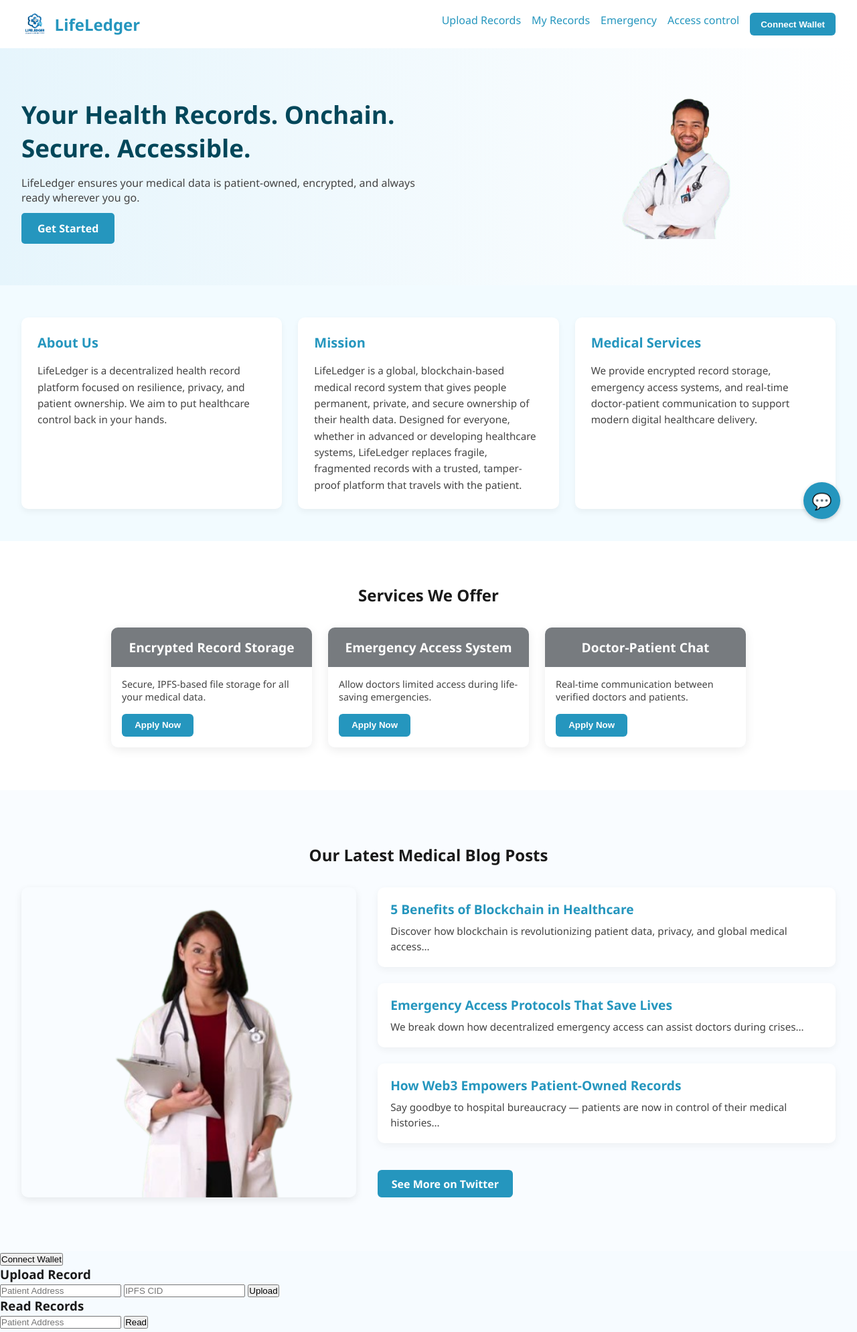
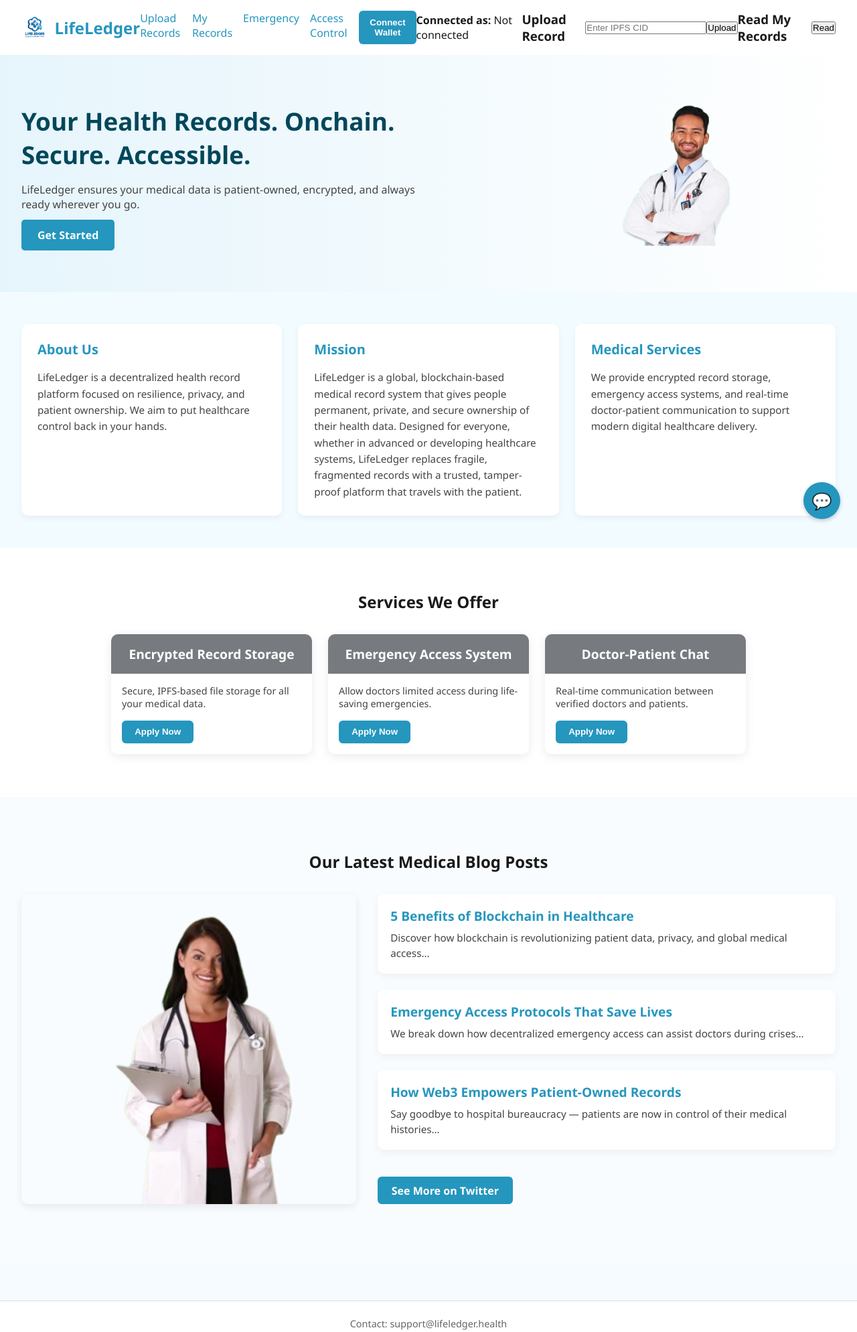
Before and after one commit to human-alienn/Life-Ledger, a plain HTML site: page index.html in a window 1280 px wide. Shown: the top 1989 px of the page at 67% size. Drawn offline with Linux system fonts and the light colour scheme; a script that the page names is missing.

Commit message:
Update index.html

```diff
--- a/index.html
+++ b/index.html
@@ -27,13 +27,28 @@
     </div>
 
     <!-- Navigation Links -->
-    <nav class="nav-links" id="nav-links">
-        <a href="#">Upload Records</a>
-        <a href="#">My Records</a>
-        <a href="#">Emergency</a>
-        <a href="#">Access control</a>
-      <button class="wallet-btn">Connect Wallet</button>
-    </nav>
+<!-- Connect Wallet in Nav -->
+<nav class="nav-links" id="nav-links">
+  <a href="#">Upload Records</a>
+  <a href="#">My Records</a>
+  <a href="#">Emergency</a>
+  <a href="#">Access Control</a>
+  <button class="wallet-btn" onclick="connectWallet()">Connect Wallet</button>
+</nav>
+
+<!-- Display Connected Address -->
+<p><strong>Connected as:</strong> <span id="walletAddress">Not connected</span></p>
+
+<!-- Upload Section -->
+<h3>Upload Record</h3>
+<input id="recordCID" placeholder="Enter IPFS CID" />
+<button onclick="uploadRecord()">Upload</button>
+
+<!-- Read Records Section -->
+<h3>Read My Records</h3>
+<button onclick="readMyRecords()">Read</button>
+<div id="recordOutput"></div>
+
   </header>
 
 <!-- Hero Section -->
@@ -149,18 +164,6 @@
 
   <!-- test zone for the uploads -->
 
-  <button onclick="connectWallet()">Connect Wallet</button>
-
-<h3>Upload Record</h3>
-<input id="patientAddress" placeholder="Patient Address" />
-<input id="recordCID" placeholder="IPFS CID" />
-<button onclick="uploadRecord()">Upload</button>
-
-<h3>Read Records</h3>
-<input id="readPatient" placeholder="Patient Address" />
-<button onclick="readRecords()">Read</button>
-<div id="recordOutput"></div>
-
   <!-- Footer -->
   <footer>
     <div class="footer-content">
```
